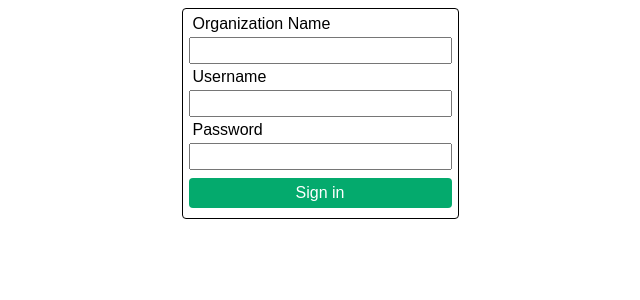
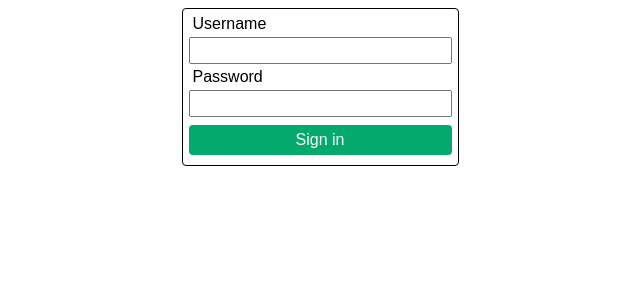
Before and after one commit to ashmeet28/studytable, a React (Vite) app: page / in a window 1280 px wide. Shown: the top 300 px of the page, without its empty margins (320-960 px from the left). Built offline with nearby package versions, Linux system fonts and the light colour scheme.

Commit message:
Small change

```diff
--- a/src/App.jsx
+++ b/src/App.jsx
@@ -5,9 +5,6 @@ function App() {
   return (
     <div id='usersignindiv'>
       <form action="">
-        <label htmlFor="orgnameinput">Organization Name</label><br></br>
-        <input type="text" id='orgnameinput' /><br></br>
-
         <label htmlFor="orgnameinput">Username</label><br></br>
         <input type="text" id='usernameinput' /><br></br>
 
```
